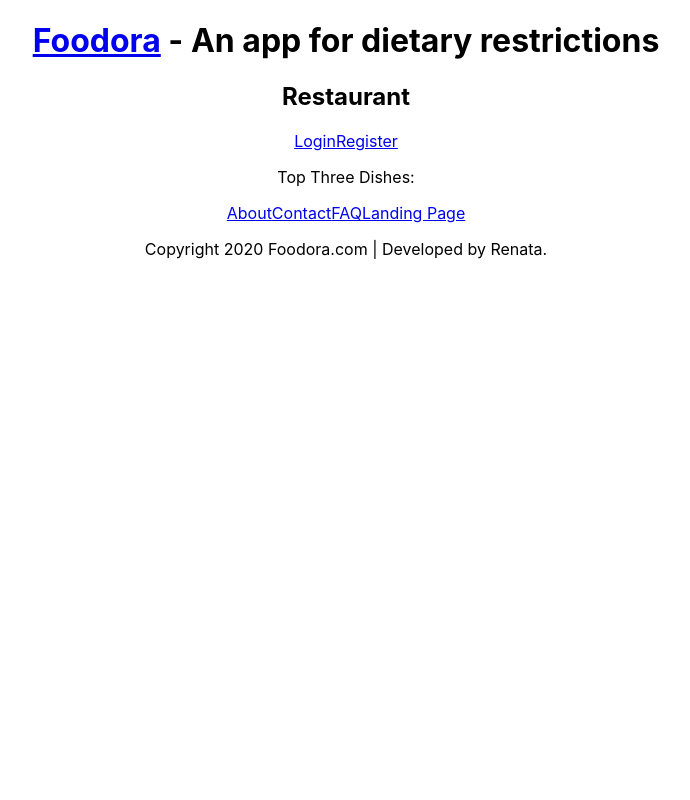
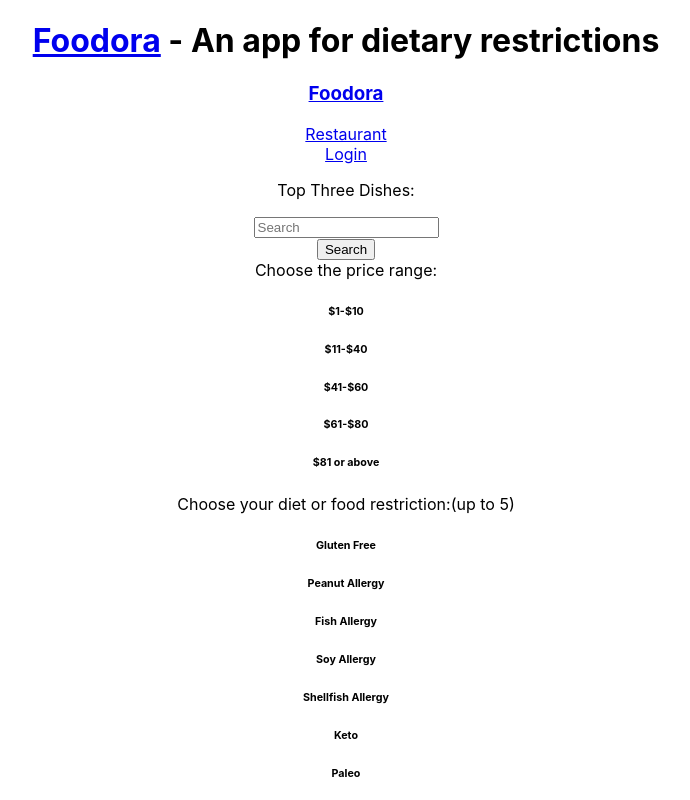
Before and after one commit to thinkful-ei-panda/renata-foodora-app-client, a React (Create React App) app: page / in a window 1280 px wide. Shown: the top 800 px of the page, without its empty margins (294-984 px from the left). Built offline with nearby package versions, Linux system fonts and the light colour scheme.

Commit message:
several changes. somethings not running

```diff
--- a/package.json
+++ b/package.json
@@ -11,7 +11,8 @@
     "react-responsive-carousel": "^3.2.9",
     "react-router-dom": "^5.2.0",
     "react-scripts": "3.4.1",
-    "react-spinners": "^0.9.0"
+    "react-spinners": "^0.9.0",
+    "jquery": "^3.4.1"
   },
   "scripts": {
     "start": "react-scripts start",
--- a/src/App.js
+++ b/src/App.js
@@ -3,12 +3,13 @@ import { Link, Switch, Route } from 'react-router-dom';
 //import { Link } from 'react-router-dom';
 import FooterRouter from './router/FooterRouter';
 import Copyright from './pages/Copyright';
-import NavBar from './components/NavBar';
+import Nav from './Nav/Nav';
 import Login from './Login/Login';
 import './App.css';
-import Register from './Resgister/Resgister';
-//import MainRouter from './router/MainRouter';
-// import DemoCarousel from './Carousel/Carousel';
+import Register from './Register/Register';
+//import Display from './Search/Display';
+import MainRouter from './router/MainRouter';
+//import DemoCarousel from './Carousel/Carousel';
 // import CheckboxContainer from './Checkbox/CheckboxContainer';
 
 function App(){
@@ -24,18 +25,18 @@ function App(){
           <div>
             <Switch>
               <Route exact path ='/'>
-                  <NavBar />
+                  <Nav />
               </Route>
-              <Route exact path='/rest-login' component={Login} />
-              <Route exact path='/rest-register' component={Register} />
+              <Route exact path='/login' component={Login} />
+              <Route exact path='/register' component={Register} />
             </Switch>
           </div>
      </nav>
      <main>
        <p>Top Three Dishes:</p>
        {/* <DemoCarousel /> */}
-     {/* <MainRouter /> */}
-      {/* <CheckboxContainer /> */}
+     <MainRouter />
+      {/* <Display /> */}
      </main>
         <footer>
           <FooterRouter />
--- a/src/Context/LoginContext.js
+++ b/src/Context/LoginContext.js
@@ -49,9 +49,11 @@ export class LoginProvider extends Component{
             saveRestName: this.saveRestName,
         };
         return(
+            <div>
         <LoginContext.Provider value={value}>
             {this.props.children}
           </LoginContext.Provider>
+          </div>
         );
     }
 
--- a/src/Nav/Nav.js
+++ b/src/Nav/Nav.js
@@ -3,7 +3,7 @@ import { Link } from 'react-router-dom';
 import TokenService from '../Service/TokenService';
 import LoginContext from '../Context/LoginContext';
 
-export default class Nav extends Component(){
+export default class Nav extends Component{
 
   static contextType = LoginContext;
 
@@ -35,14 +35,13 @@ export default class Nav extends Component(){
   renderRestName(){
     let name = 'My';
     if(this.context.restname){
-      name = `${this.context.restname}'s`;
+      name = `${this.context.name}'s`;
     }
     return <div className="name-rest">{`${name} Restaurant`}</div>;
   }
 
   render(){
     return(
-      <>
       <nav className='navbar'>
         <div className='header-box'>
           <Link to={'/'}>
@@ -51,7 +50,7 @@ export default class Nav extends Component(){
           <Link to={'/login'}>
             <div>Restaurant</div>
           </Link>
-          <Link to={'/dish'}>
+          <Link to={'/register'}>
             {this.renderRestName}
           </Link>
             {this.context.loggedIn
@@ -59,7 +58,6 @@ export default class Nav extends Component(){
             : this.renderLogin()}
         </div>
       </nav>
-      </>
     );
   }
 }
--- /dev/null
+++ b/src/Search/Display.js
@@ -0,0 +1,137 @@
+import React, { Component, Fragment } from 'react';
+import * as $ from 'jquery';
+import UserInputContainer from './UserInputContainer';
+
+class Display extends Component{
+
+    state = {
+        userInputContainerClicked: false,
+        searchTerm: '',
+        passingTags: {
+            search: {
+                inputTerm: ''
+            },
+            price: {
+                one: false,
+                two: false,
+                three: false,
+                four: false,
+                five: false
+            },
+            tag: {
+                peanallergy: false,
+                fishallergy: false,
+                soyallergy: false,
+                shellalergy: false,
+                keto: false,
+                paleo: false,
+                lowcal: false,
+                lowsalt: false,
+                lowcarb: false,
+                lowsugar: false,
+                glfree: false,
+                sugarfree: false,
+                saltfree: false,
+                lacfree: false,
+                vegetarian: false,
+                vegan: false,
+                pesc: false
+            }
+        }
+    };
+
+    clickListener = () => {
+        $('#userInputQuery').slideToggle();
+    };
+
+    searchListener = event => {
+        this.setState({  searchTerm: event.target.value });
+
+    };
+
+    searchSubmitListener = event => {
+        event.preventDefault();
+        this.setState(
+            {
+                ...this.state.passingTags,
+                search: {
+                    inputTerm: this.state.searchTerm
+                }
+            }
+        );
+    };
+
+    cancelSearchTag = () => {
+        this.setState(
+            {
+                passingTags: {
+                    ...this.state.passingTags,
+                    search: { inputTerm: '' }
+                }
+            }
+        );
+    };
+
+    sortClickListener = (pick) => {
+        this.setState(
+            prevState => (
+                {
+                    ...this.state.passingTags,
+                }
+            ),
+            () => this.sortTags(pick)
+        );
+    };
+
+    // Universal Filter
+
+    allFilterClickListener = (event, filterProp) => {
+        console.log('FILTER CLICKED', event.target.name);
+        const name = event.target.dataset.name;
+        this.setState(prevState => ({
+            passingTags: {
+                ...prevState.passingTags,
+                [filterProp]: {
+                    ...prevState.passingTags[filterProp],
+                    [name]: !prevState.passingTags[filterProp][name]
+                }
+            }
+        }));
+    };
+
+    filteredCollected = () => {
+        const collectedTrueKeys = {
+            price: [],
+            tag: []
+        };
+
+        const { price, tag } = this.state.passingTags;
+        for(let priceKey in price){
+            if(price[priceKey]) collectedTrueKeys.price.push(priceKey);
+        }
+        for(let tagKey in tag){
+            if(tag[tagKey]) collectedTrueKeys.tag.push(tagKey);
+        }
+        return collectedTrueKeys;
+    };
+
+    render() {
+        return(
+            <Fragment>
+                <div>
+                <UserInputContainer
+                tags={this.state.passingTags}
+                cancelSearchTag={this.cancelSearchTag}
+                sortClickListener={this.sortClickListener}
+                allFilterClickListener={this.allFilterClickListener}
+                searchTerm={this.state.searchTerm}
+                searchListener={this.searchListener}
+                searchSubmitListener={this.searchSubmitListener}
+                />
+                </div>
+            </Fragment>
+        );
+    };
+}
+
+export default Display;
--- /dev/null
+++ b/src/Search/UserInputContainer.js
@@ -0,0 +1,31 @@
+import React from 'react';
+import InputSearch from './InputSearch';
+import Search from './Search';
+import Filter from './Filter';
+
+
+const UserInputContainer = props => {
+    return(
+        <div id="user-input">
+      <div>
+        <InputSearch
+          tags={props.tags}
+          cancelSearchTag={props.cancelSearchTag}
+          sortClickListener={props.sortClickListener}
+          allFilterClickListener={props.allFilterClickListener}
+        />
+      </div>
+
+      <div className="search-component">
+        <Search
+          searchTerm={props.searchTerm}
+          searchListener={props.searchListener}
+          searchSubmitListener={props.searchSubmitListener}
+        />
+      </div>
+      <Filter allFilterClickListener={props.allFilterClickListener} />
+    </div>
+    )
+}
+
+export default UserInputContainer;
--- a/src/Service/AuthAPIService.js
+++ b/src/Service/AuthAPIService.js
@@ -2,7 +2,7 @@ import config from '../config';
 
 const AuthAPIService = {
     postLogin(credentials){
-        return fetch(`${config.API_ENDPOINT}/auth/login`, {
+        return fetch(`${config.API_ENDPOINT}/login`, {
             method: 'POST',
             headers: {
                 'content-type':'application/json'
@@ -16,7 +16,8 @@ const AuthAPIService = {
     },
 
     postRest(rest){
-        return fetch(`${config.API_ENDPOINT}/restaurant`, {
+        // TODO MAKE TO SHOW ERROR MSGS ON SCREEN
+        return fetch(`${config.API_ENDPOINT}/register`, {
             method: 'POST',
             headers: {
                 'content-type': 'application/json',
--- a/src/config.js
+++ b/src/config.js
@@ -1,5 +1,5 @@
 export default{
-    API_ENDPOINT: 'http://localhost:8080',
+    API_ENDPOINT: 'http://localhost:8000',
     TOKEN_KEY: '',
     ID_KEY:'',
 };
--- a/src/router/MainRouter.js
+++ b/src/router/MainRouter.js
@@ -1,12 +1,12 @@
 import React from 'react';
-import Marketing from '../components/Marketing';
 import { Switch, Route } from 'react-router-dom';
+import Display from '../Search/Display';
 
 export default function MainRouter(){
     return(
         <div>
             <Switch>
-                <Route exact path='/' component={Marketing}/>
+                <Route exact path='/' component={Display}/>
             </Switch>
         </div>
     );
```
Also changed, not shown: src/Login/login.js (+31 -30 lines), src/Register/Register.js (renamed from src/Resgister/Resgister.js, +42 -37 lines), src/components/LandingDisplay.js (deleted, +0 -79 lines), 1 other file (tests, documents, lock files or other folders).
